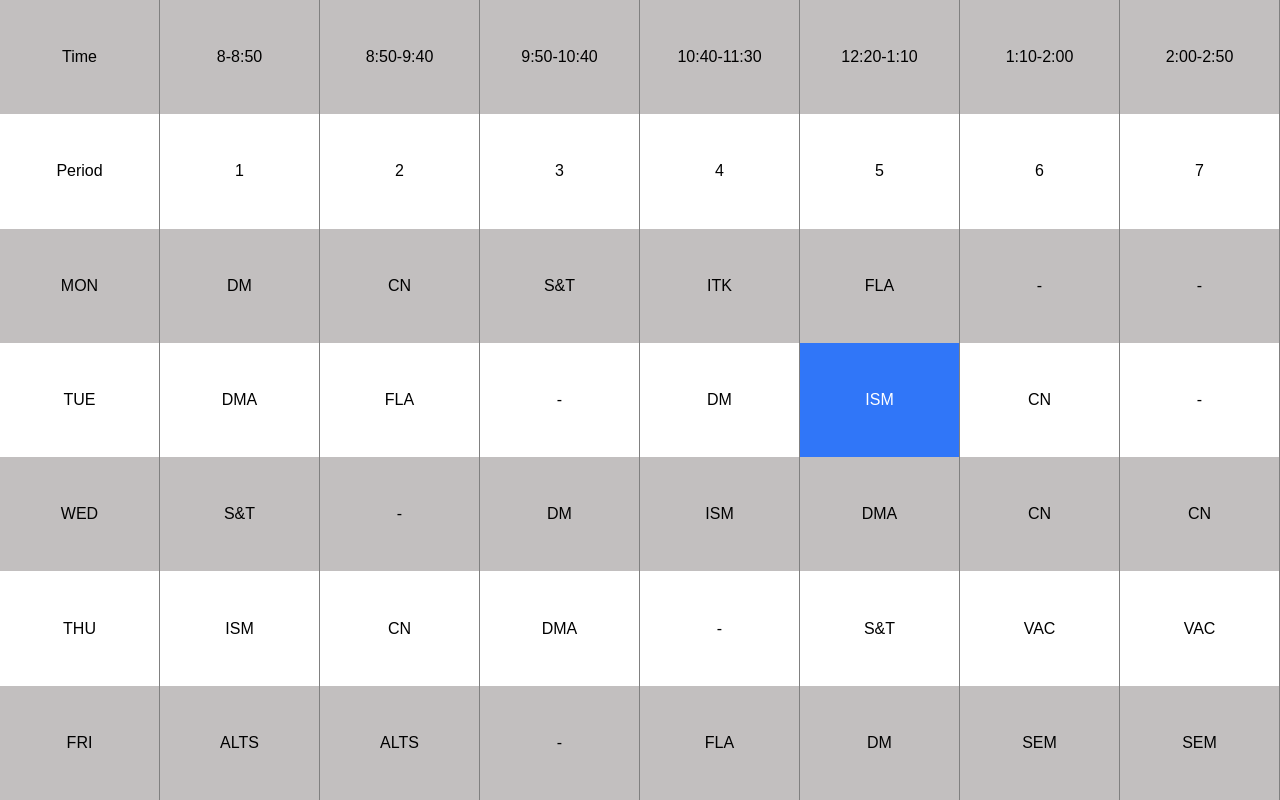
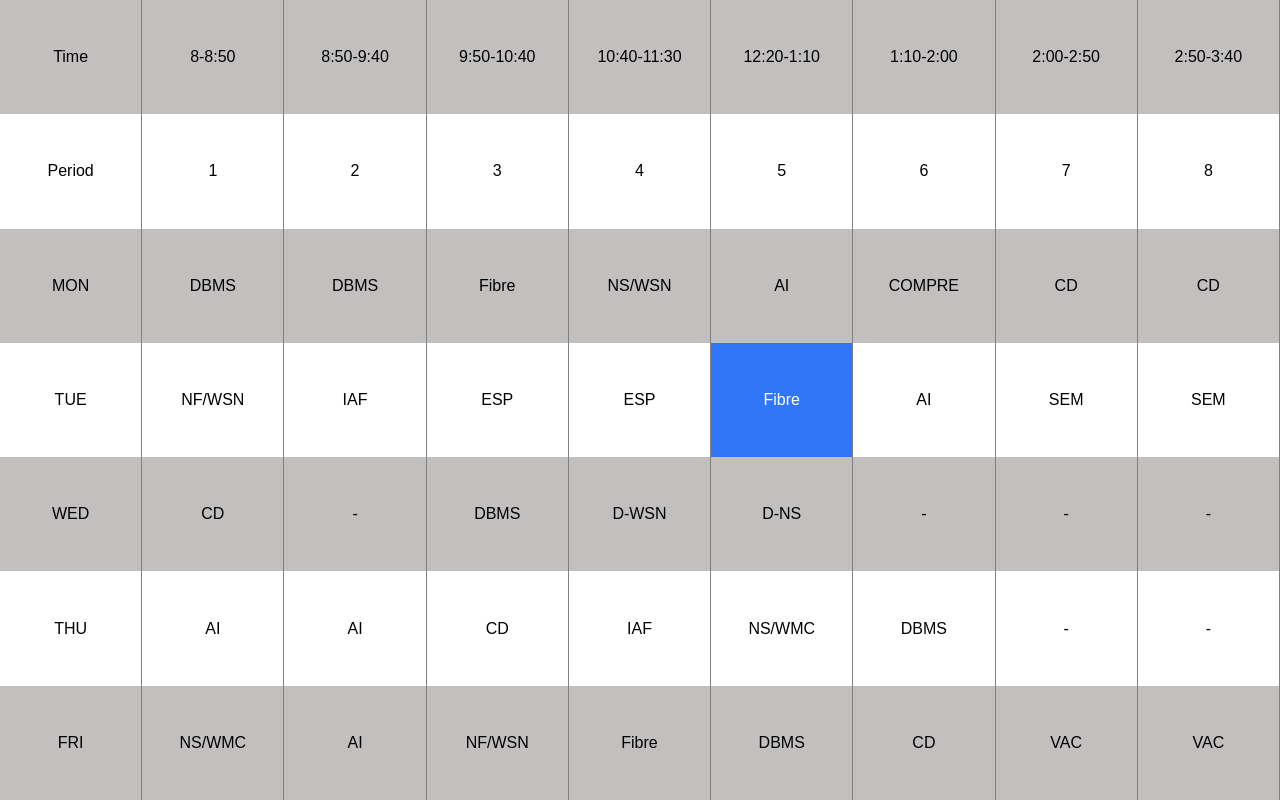
Before and after one commit to charupraneeth/cseh, a website: page index.html in a window 1280 px wide. Drawn offline with Linux system fonts and the light colour scheme.

Commit message:
:sparkles: update: 6th sem timetable(offline)

```diff
--- a/index.html
+++ b/index.html
@@ -29,6 +29,7 @@
         <div class="grid-item">12:20-1:10</div>
         <div class="grid-item">1:10-2:00</div>
         <div class="grid-item">2:00-2:50</div>
+        <div class="grid-item">2:50-3:40</div>
       </div>
       <div class="row">
         <div class="grid-item">Period</div>
@@ -39,56 +40,62 @@
         <div class="grid-item">5</div>
         <div class="grid-item">6</div>
         <div class="grid-item">7</div>
+        <div class="grid-item">8</div>
       </div>
       <div class="row">
         <div class="grid-item">MON</div>
-        <div class="grid-item link" title="discrete mathematics">DM</div>
-        <div class="grid-item" title="computer networks">CN</div>
-        <div class="grid-item" title="Sensors and transducers">S&T</div>
-        <div class="grid-item" title="indian traditional knowledge">ITK</div>
-        <div class="grid-item" title="formal language and automata">FLA</div>
+        <div class="grid-item " title="discrete mathematics">DBMS</div>
+        <div class="grid-item" title="computer networks">DBMS</div>
+        <div class="grid-item" title="Sensors and transducers">Fibre</div>
+        <div class="grid-item" title="indian traditional knowledge">NS/WSN</div>
+        <div class="grid-item" title="formal language and automata">AI</div>
+        <div class="grid-item">COMPRE</div>
+        <div class="grid-item">CD</div>
+        <div class="grid-item">CD</div>
+      </div>
+      <div class="row">
+        <div class="grid-item">TUE</div>
+        <div class="grid-item" title="data mining and analytics">NF/WSN</div>
+        <div class="grid-item" title="formal language and automata">IAF</div>
+        <div class="grid-item">ESP</div>
+        <div class="grid-item link" title="discrete mathematics">ESP</div>
+        <div class="grid-item" title="info and storage management">Fibre</div>
+        <div class="grid-item" title="computer networks">AI</div>
+        <div class="grid-item">SEM</div>
+        <div class="grid-item">SEM</div>
+      </div>
+      <div class="row">
+        <div class="grid-item">WED</div>
+        <div class="grid-item " title="Sensors & Transducers">CD</div>
+        <div class="grid-item">-</div>
+        <div class="grid-item link" title="discrete mathematics">DBMS</div>
+        <div class="grid-item" title="info and storage management">D-WSN</div>
+        <div class="grid-item" title="data mining and analytics">D-NS</div>
+        <div class="grid-item" title="computer networks">-</div>
+        <div class="grid-item" title="computer networks">-</div>
+        <div class="grid-item" title="computer networks">-</div>
+      </div>
+      <div class="row">
+        <div class="grid-item">THU</div>
+        <div class="grid-item" title="info and storage management">AI</div>
+        <div class="grid-item" title="computer networks">AI</div>
+        <div class="grid-item" title="data mining and analytics">CD</div>
+        <div class="grid-item">IAF</div>
+        <div class="grid-item " title="Sensors & Transducers">NS/WMC</div>
+        <div class="grid-item">DBMS</div>
         <div class="grid-item">-</div>
         <div class="grid-item">-</div>
       </div>
       <div class="row">
-        <div class="grid-item">TUE</div>
-        <div class="grid-item" title="data mining and analytics">DMA</div>
-        <div class="grid-item" title="formal language and automata">FLA</div>
-        <div class="grid-item">-</div>
-        <div class="grid-item link" title="discrete mathematics">DM</div>
-        <div class="grid-item" title="info and storage management">ISM</div>
-        <div class="grid-item" title="computer networks">CN</div>
-        <div class="grid-item">-</div>
-      </div>
-      <div class="row">
-        <div class="grid-item">WED</div>
-        <div class="grid-item " title="Sensors & Transducers">S&T</div>
-        <div class="grid-item">-</div>
-        <div class="grid-item link" title="discrete mathematics">DM</div>
-        <div class="grid-item" title="info and storage management">ISM</div>
-        <div class="grid-item" title="data mining and analytics">DMA</div>
-        <div class="grid-item" title="computer networks">CN</div>
-        <div class="grid-item" title="computer networks">CN</div>
-      </div>
-      <div class="row">
-        <div class="grid-item">THU</div>
-        <div class="grid-item" title="info and storage management">ISM</div>
-        <div class="grid-item" title="computer networks">CN</div>
-        <div class="grid-item" title="data mining and analytics">DMA</div>
-        <div class="grid-item">-</div>
-        <div class="grid-item " title="Sensors & Transducers">S&T</div>
+        <div class="grid-item">FRI</div>
+        <div class="grid-item" title="analytical and logical thinking skills">NS/WMC</div>
+        <div class="grid-item" title="analytical and logical thinking skills">AI</div>
+        <div class="grid-item ">NF/WSN</div>
+        <div class="grid-item" title="formal language and automata">Fibre</div>
+        <div class="grid-item link" title="discrete mathematics">DBMS</div>
+        <div class="grid-item">CD</div>
         <div class="grid-item">VAC</div>
         <div class="grid-item">VAC</div>
-      </div>
-      <div class="row">
-        <div class="grid-item">FRI</div>
-        <div class="grid-item" title="analytical and logical thinking skills">ALTS</div>
-        <div class="grid-item" title="analytical and logical thinking skills">ALTS</div>
-        <div class="grid-item ">-</div>
-        <div class="grid-item" title="formal language and automata">FLA</div>
-        <div class="grid-item link" title="discrete mathematics">DM</div>
-        <div class="grid-item">SEM</div>
-        <div class="grid-item">SEM</div>
       </div>
     <script src="client.js"></script>
   </body>
```
